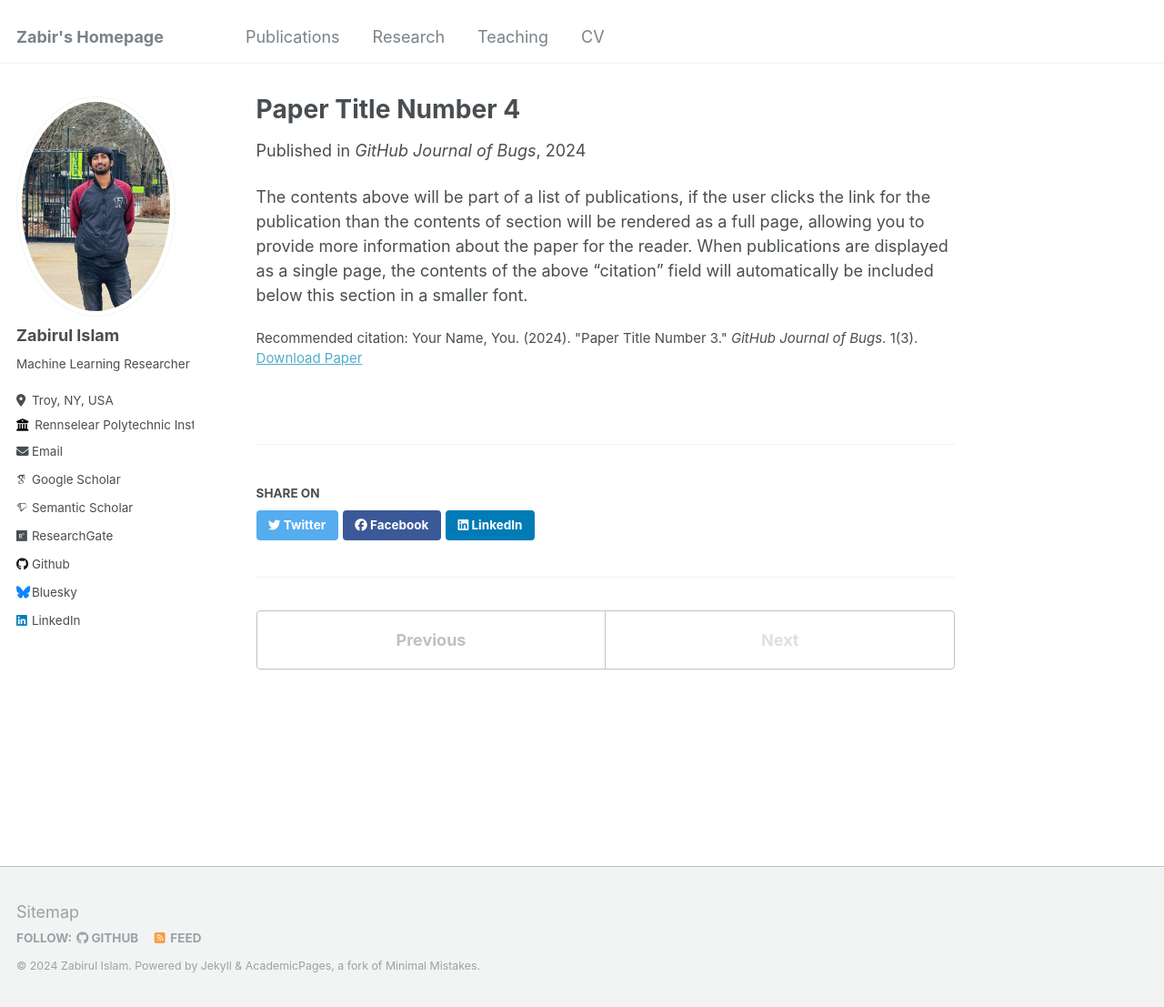
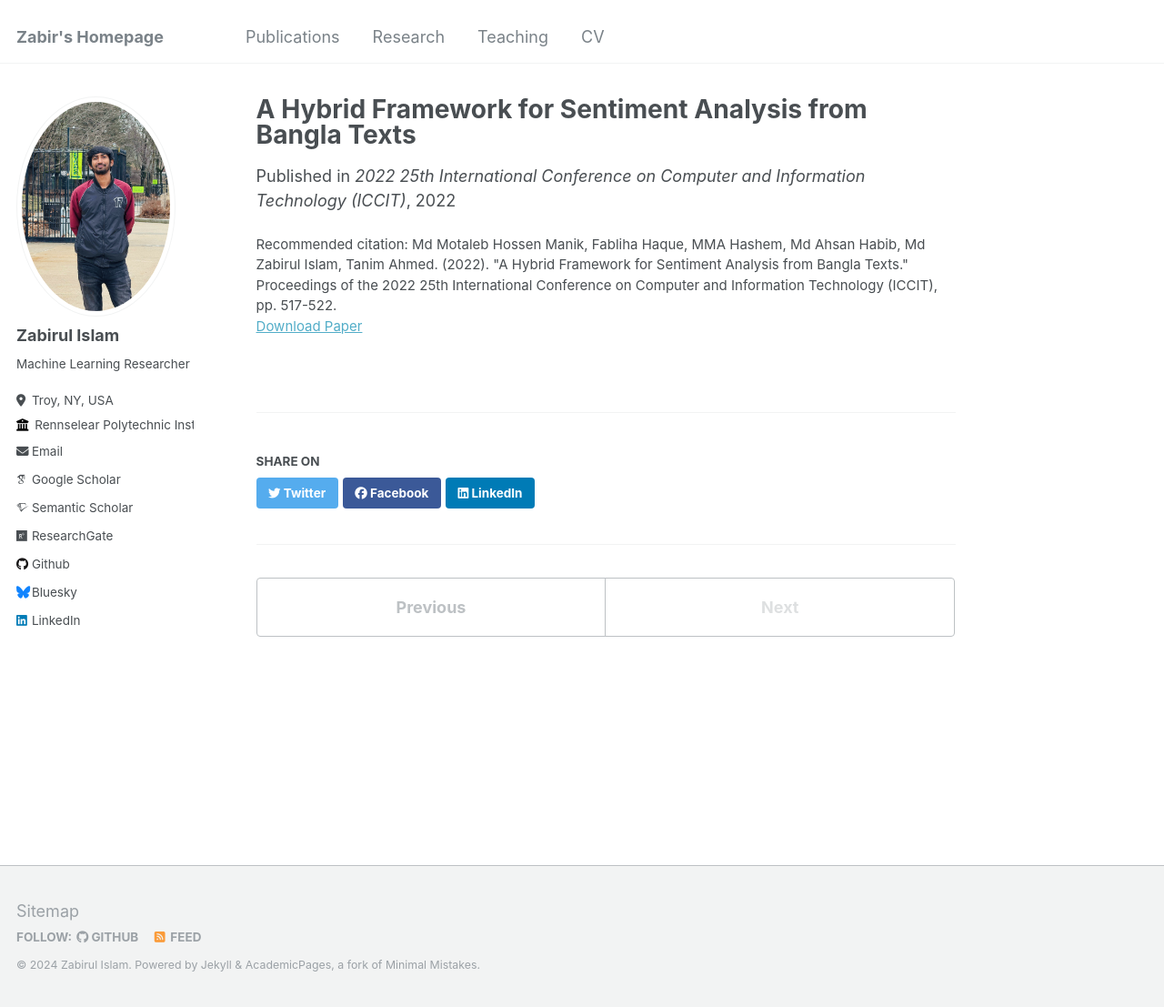
Before and after one commit to zabir110/zabir110, a Jekyll site: the page built from _publications/2024-02-17-paper-title-number-4.md, in a window 1280 px wide and 1107 px high. Shown: the whole window at 91% size. Built offline with Jekyll 4.4.1, drawn with Linux system fonts in a browser that asks for light colours; some web fonts are replaced.

Commit message:
Update 2024-02-17-paper-title-number-4.md

```diff
--- a/_publications/2024-02-17-paper-title-number-4.md
+++ b/_publications/2024-02-17-paper-title-number-4.md
@@ -1,12 +1,10 @@
 ---
-title: "Paper Title Number 4"
+title: "A Hybrid Framework for Sentiment Analysis from Bangla Texts"
 collection: publications
-permalink: /publication/2024-02-17-paper-title-number-4
-excerpt: 'This paper is about fixing template issue #693.'
-date: 2024-02-17
-venue: 'GitHub Journal of Bugs'
-paperurl: 'http://academicpages.github.io/files/paper3.pdf'
-citation: 'Your Name, You. (2024). &quot;Paper Title Number 3.&quot; <i>GitHub Journal of Bugs</i>. 1(3).'
+permalink: /publication/2022-12-17-hybrid-framework-sentiment-analysis-bangla
+excerpt: 'Sentiment analysis has gained significant interest from multiple perspectives due to the rise of user interactions on social media and the web. It assists people in choosing the best service or product by analyzing the reviews of available options. Due to the current rise in demand, Bangla sentiment analysis has gained popularity throughout the research community. However, almost all Bangla sentiment analysis research has focused on a single approach, which has created a research gap in this domain. Therefore, this paper proposes a hybrid framework to perform sentiment analysis on Bangla texts that combines machine learning and a rule-based approach. This research starts with the machine learning approach and then integrates its intermediate result with the result of a newly proposed rule-based approach to produce the final sentiment of reviews. The experimental analysis states that the proposed hybrid framework outperforms the previous works with an accuracy of 95.54%, which assures its efficacy.'
+date: 2022-12-17
+venue: '2022 25th International Conference on Computer and Information Technology (ICCIT)'
+paperurl: 'https://ieeexplore.ieee.org/abstract/document/10054952'
+citation: 'Md Motaleb Hossen Manik, Fabliha Haque, MMA Hashem, Md Ahsan Habib, Md Zabirul Islam, Tanim Ahmed. (2022). &quot;A Hybrid Framework for Sentiment Analysis from Bangla Texts.&quot; Proceedings of the 2022 25th International Conference on Computer and Information Technology (ICCIT), pp. 517-522.'
 ---
-
-The contents above will be part of a list of publications, if the user clicks the link for the publication than the contents of section will be rendered as a full page, allowing you to provide more information about the paper for the reader. When publications are displayed as a single page, the contents of the above "citation" field will automatically be included below this section in a smaller font.
```
